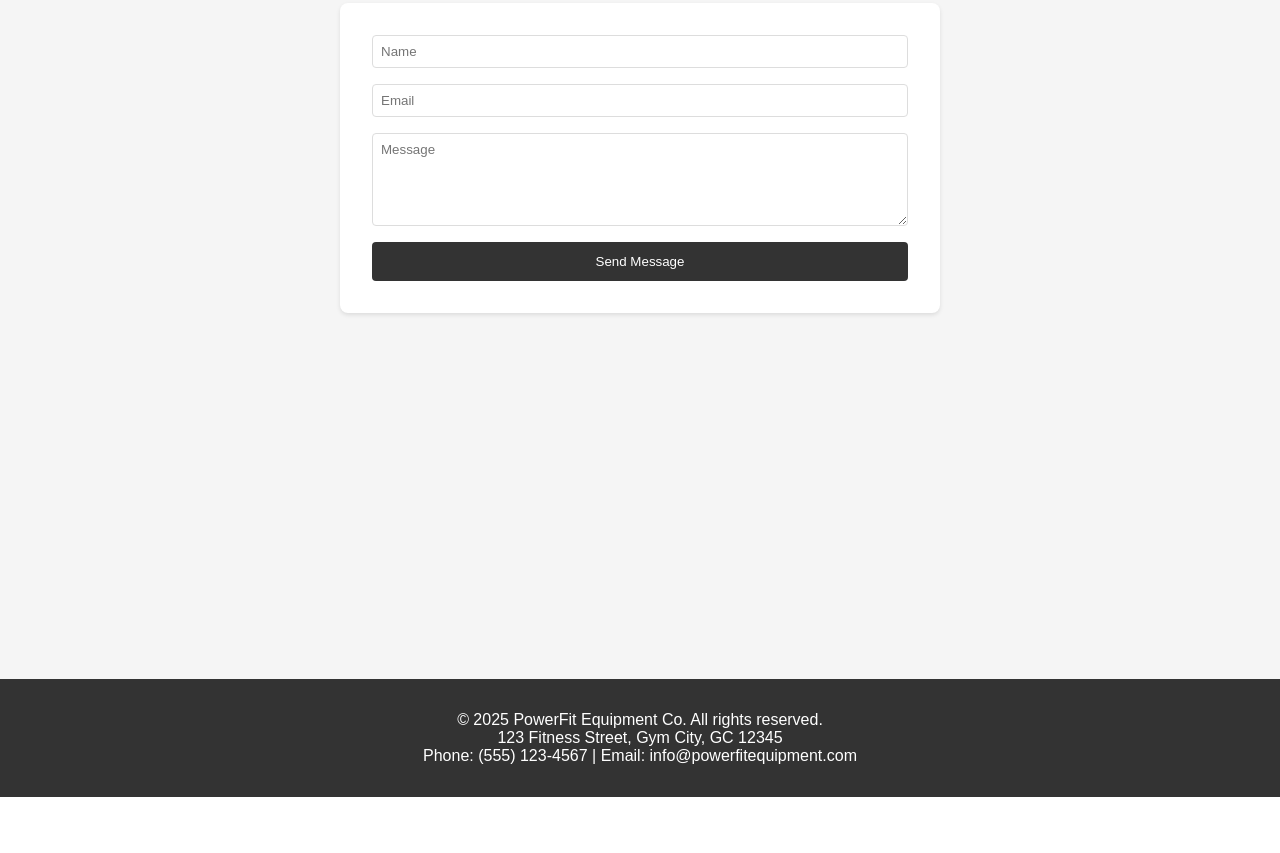
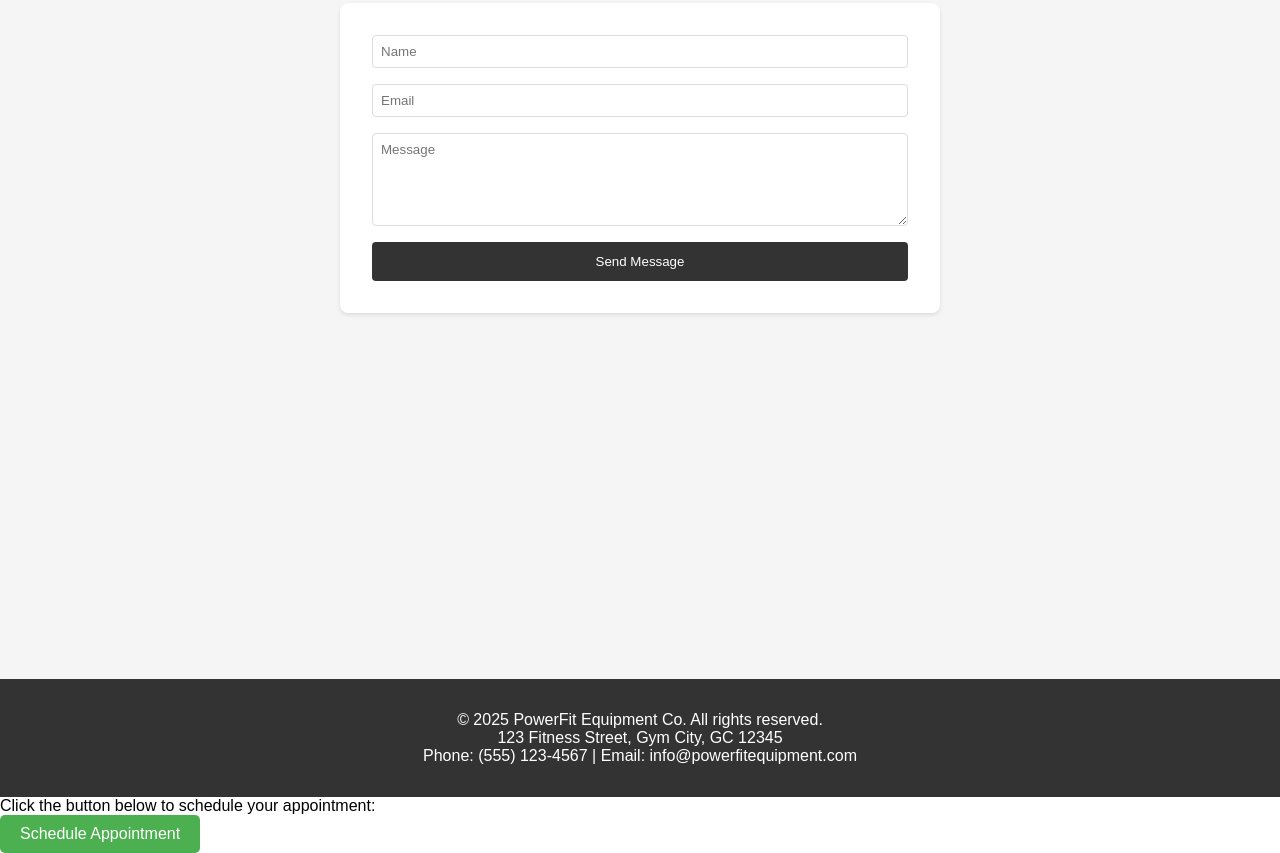
Before and after one commit to kanchang12/Gym-Chatbot, a plain HTML site: page templates/index.html in a window 1280 px wide. Shown: the part 3433-4286 px from the top of the page. Before the commit the page ends 4230 px from the top, so only its background shows below. Drawn offline with Linux system fonts and the light colour scheme.

Commit message:
Update index.html

```diff
--- a/templates/index.html
+++ b/templates/index.html
@@ -405,11 +405,14 @@
 
 
 
-            <div class="iframe-container" id="calendar-iframe-container">
-                <iframe id="calendar-iframe"
-                    src="https://calendar.google.com/calendar/u/0?cid=a2FuY2hhbi5nMTJAZ21haWwuY29t"
-                    frameborder="0" scrolling="no"></iframe>
-            </div>
+          <div>
+    <p>Click the button below to schedule your appointment:</p>
+    <a href="https://calendar.zoho.in/eventreqForm/zz080212302dae9116d6ef3330452c31d40e6372bdad962211f9031055bd904ab414609977519d0f1221547968c673c8219a39b780?theme=0&l=en&tz=Europe%2FLondon" target="_blank">
+        <button style="padding: 10px 20px; font-size: 16px; background-color: #4CAF50; color: white; border: none; border-radius: 5px; cursor: pointer;">
+            Schedule Appointment
+        </button>
+    </a>
+</div>
 
             <div class="iframe-container" id="zoho-iframe-container">
                 <iframe id="zoho-iframe"
```
